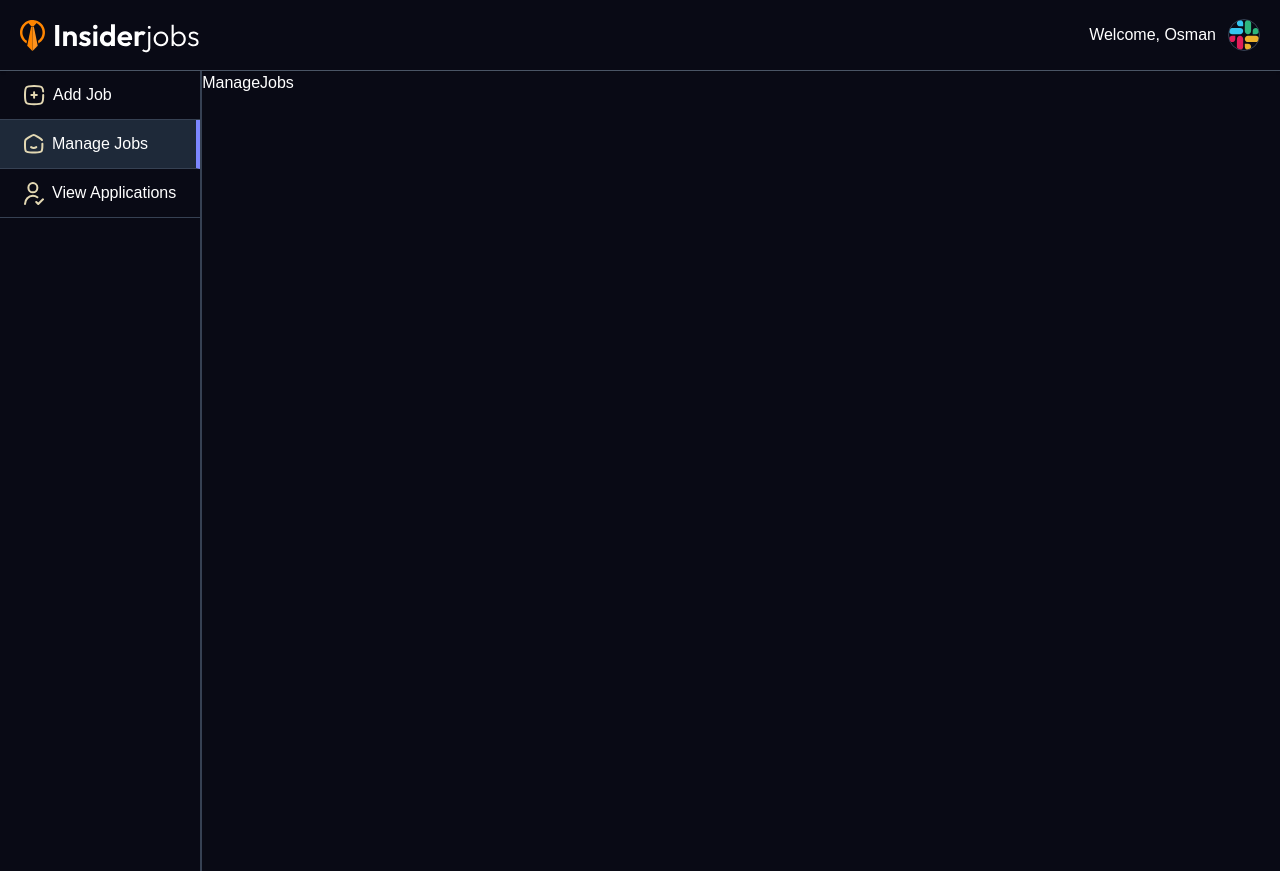
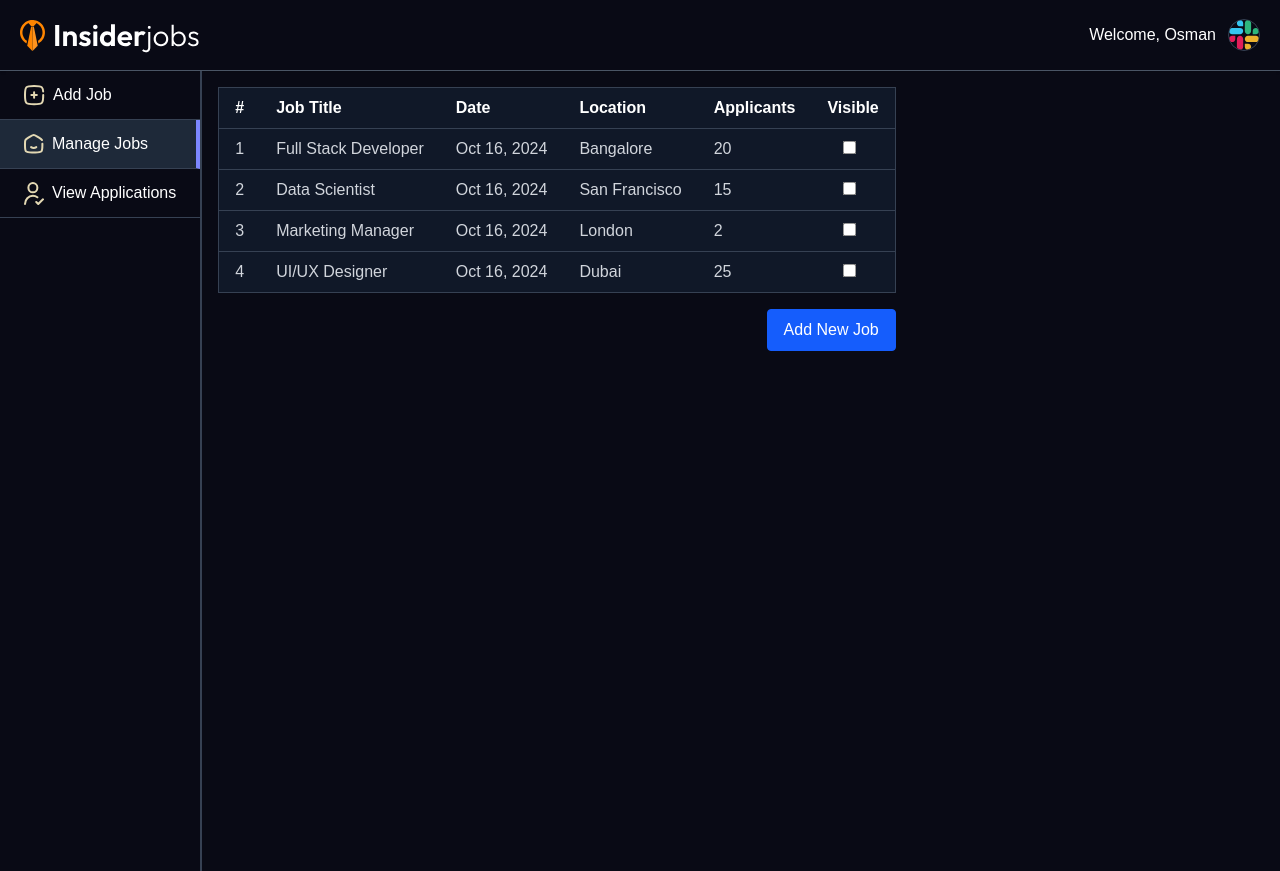
Before and after one commit to osmanbayy/job-portal, a React (Vite) app in the folder client/: page /dashboard/manage-jobs in a window 1280 px wide. Built offline with nearby package versions, Linux system fonts and the light colour scheme; no server answers.

Commit message:
Implement job management table in ManageJobs component with navigation to add new job

```diff
--- a/client/src/pages/admin_pages/ManageJobs.jsx
+++ b/client/src/pages/admin_pages/ManageJobs.jsx
@@ -1,11 +1,68 @@
-import React from 'react'
+import React from "react";
+import { manageJobsData } from "../../assets/assets";
+import moment from "moment";
+import { useNavigate } from "react-router-dom";
 
 const ManageJobs = () => {
+  const navigate = useNavigate();
   return (
-    <div>
-      ManageJobs
+    <div className="containe p-4 max-w-5xl">
+      <div className="overflow-x-auto">
+        <table className="min-w-full bg-gray-900 border border-gray-700 max-sm:text-sm">
+          <thead>
+            <tr>
+              <th className="py-2 px-4 border-b text-left border-gray-700 max-sm:hidden">
+                #
+              </th>
+              <th className="py-2 px-4 border-b text-left border-gray-700">
+                Job Title
+              </th>
+              <th className="py-2 px-4 border-b text-left border-gray-700 max-sm:hidden">
+                Date
+              </th>
+              <th className="py-2 px-4 border-b text-left border-gray-700 max-sm:hidden">
+                Location
+              </th>
+              <th className="py-2 px-4 border-b text-center border-gray-700">
+                Applicants
+              </th>
+              <th className="py-2 px-4 border-b text-left border-gray-700">
+                Visible
+              </th>
+            </tr>
+          </thead>
+          <tbody>
+            {manageJobsData.map((job, index) => (
+              <tr key={index} className="text-gray-300">
+                <td className="py-2 px-4 border-b border-gray-700 max-sm:hidden">
+                  {index + 1}
+                </td>
+                <td className="py-2 px-4 border-b border-gray-700">
+                  {job.title}
+                </td>
+                <td className="py-2 px-4 border-b border-gray-700 max-sm:hidden">
+                  {moment(job.date).format("ll")}
+                </td>
+                <td className="py-2 px-4 border-b border-gray-700 max-sm:hidden">
+                  {job.location}
+                </td>
+                <td className="py-2 px-4 border-b border-gray-700">
+                  {job.applicants}
+                </td>
+                <td className="py-2 px-4 border-b border-gray-700">
+                  <input type="checkbox" className="scale-105 ml-4" />
+                </td>
+              </tr>
+            ))}
+          </tbody>
+        </table>
+      </div>
+
+      <div className="flex mt-4 justify-end">
+        <button onClick={() => navigate("/dashboard/add-job")} className="bg-blue-600 py-2 px-4 rounded transition-all border border-blue-600 hover:bg-transparent cursor-pointer">Add New Job</button>
+      </div>
     </div>
-  )
-}
+  );
+};
 
-export default ManageJobs
+export default ManageJobs;
```
